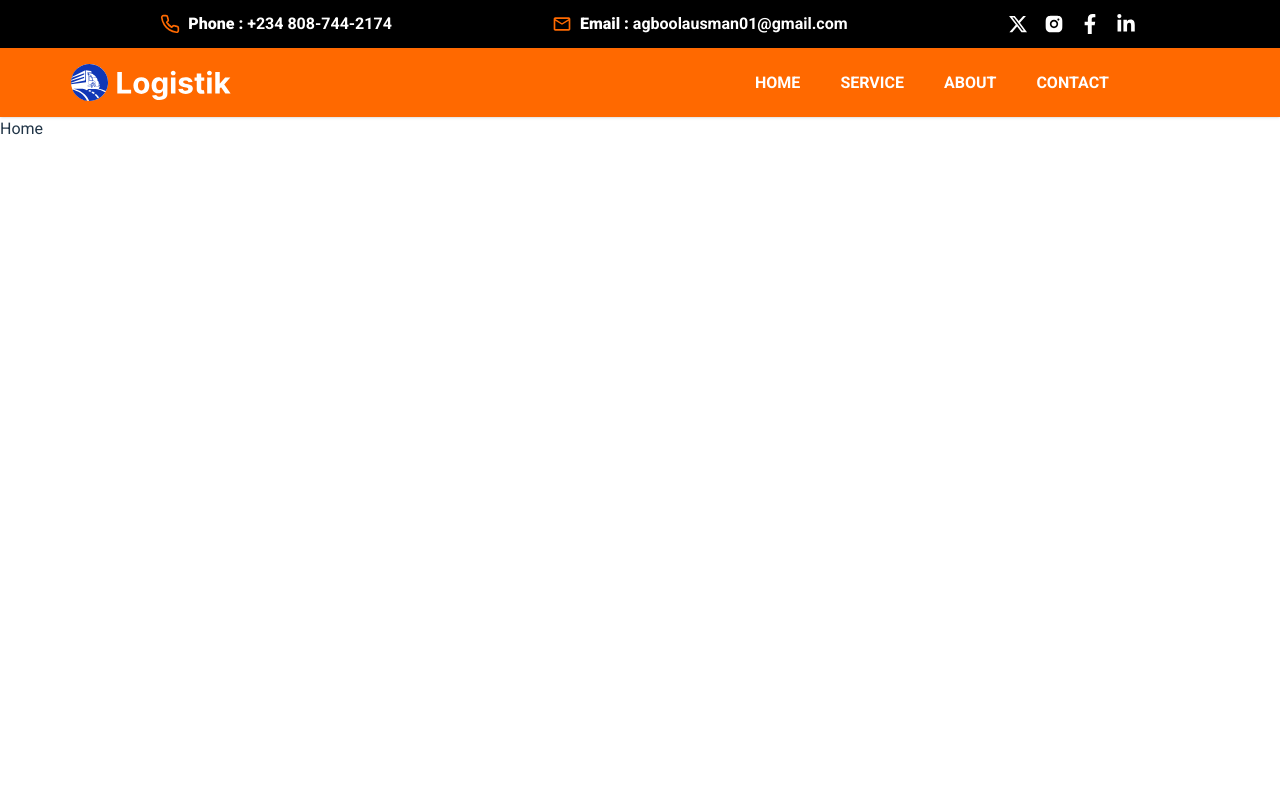
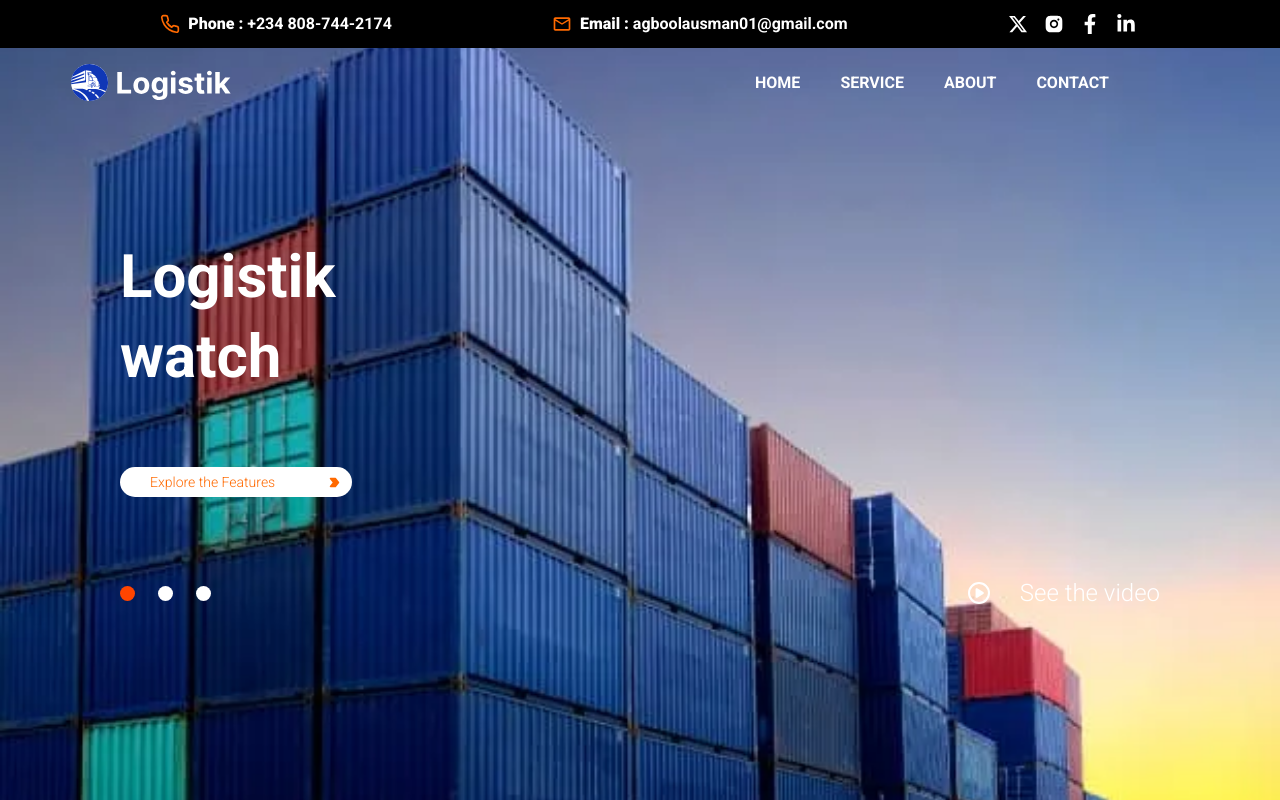
Before and after one commit to ola156/Logistik, a React (Vite) app: page / in a window 1280 px wide. Built offline with nearby package versions, Linux system fonts and the light colour scheme.

Commit message:
finished hero section

```diff
--- /dev/null
+++ b/src/components/Hero.jsx
@@ -0,0 +1,24 @@
+import React, { useState } from "react";
+
+import hero1 from "../assets/pexels-muhammedtarikkahraman-16706765.jpg";
+import hero2 from "../assets/pexels-sergeich-03-3559004-9280464 (1).jpg";
+import hero3 from "../assets/project_1_3.jpg.webp";
+import video1 from "../assets/video1.mp4";
+
+const Hero = ({ playStatus, heroCount }) => {
+  if (playStatus) {
+    return (
+      <video className="background fade-in" autoPlay loop muted>
+        <source src={video1} type="video/mp4" />
+      </video>
+    );
+  } else if (heroCount === 0) {
+    return <img src={hero3} alt="" className="background fade-in" />;
+  } else if (heroCount === 1) {
+    return <img src={hero2} alt="" className="background fade-in" />;
+  } else if (heroCount === 2) {
+    return <img src={hero1} alt="" className="background fade-in" />;
+  }
+};
+
+export default Hero;
--- /dev/null
+++ b/src/components/HeroContent.jsx
@@ -0,0 +1,58 @@
+import React from "react";
+import { TbArrowBadgeRightFilled } from "react-icons/tb";
+import { FaRegCirclePause } from "react-icons/fa6";
+import { FaRegCirclePlay } from "react-icons/fa6";
+const HeroContent = ({
+  setPlayStatus,
+  heroCount,
+  playStatus,
+  setHeroCount,
+}) => {
+  const heroData = [
+    { text1: "Logistik", text2: "watch" },
+    { text1: "Logistik", text2: "watch" },
+    { text1: "Logistik", text2: "watch" },
+  ];
+  return (
+    <div className="hero">
+      <div className="text-white text-6xl  hero-text">
+        <p>{heroData[heroCount].text1}</p>
+        <p>{heroData[heroCount].text2}</p>
+      </div>
+      <div className="flex  items-center gap-[50px] hero-explore">
+        <p className="text-orange-500 text-sm font-light">
+          Explore the Features
+        </p>
+        <TbArrowBadgeRightFilled className="text-orange-500" size={19} />
+      </div>
+      <div className="mt-[80px] flex justify-between ">
+        <ul className="flex items-center gap-[23px] hero-dot">
+          <li
+            onClick={() => setHeroCount(0)}
+            className={heroCount === 0 ? "hero-dot orange" : "hero-dot"}
+          ></li>
+          <li
+            onClick={() => setHeroCount(1)}
+            className={heroCount === 1 ? "hero-dot orange" : "hero-dot"}
+          ></li>
+          <li
+            onClick={() => setHeroCount(2)}
+            className={heroCount === 2 ? "hero-dot orange" : "hero-dot"}
+          ></li>
+        </ul>
+        <div className="flex items-center gap-[30px] text-2xl text-white font-light ">
+          <span onClick={() => setPlayStatus(!playStatus)}>
+            {playStatus ? (
+              <FaRegCirclePause size={22} />
+            ) : (
+              <FaRegCirclePlay size={22} />
+            )}
+          </span>
+          <p>See the video</p>
+        </div>
+      </div>
+    </div>
+  );
+};
+
+export default HeroContent;
--- a/src/components/Nav.jsx
+++ b/src/components/Nav.jsx
@@ -13,7 +13,7 @@ import { NavLink } from "react-router";
 const Nav = () => {
   const [isNavOpen, setIsNavOpen] = useState(false);
   return (
-    <>
+    <div className=" ">
       <div className="py-3 bg-black md:flex items-center justify-evenly hidden">
         <div className="text-white flex items-center ml-4 ">
           <FiPhone className="mx-2 text-orange-500" size={20} />
@@ -36,7 +36,7 @@ const Nav = () => {
           <FaLinkedinIn className="mx-2  hover:text-orange-500" size={20} />
         </div>
       </div>
-      <header className="w-full bg-orange-500 px-2 py-4 shadow">
+      <header className="  px-2 py-4  ">
         <nav className="max-w-[90%] mx-auto ">
           <div className="flex justify-between items-center">
             <div className="">
@@ -50,25 +50,25 @@ const Nav = () => {
               />
             </div>
             <ul className="md:flex justify-between gap-10 lg:mr-25 hidden transition-colors text-white font-bold uppercase">
-              <li className="hover:text-black underline-offset-3 hover:underline">
+              <li className="hover:text-orange-500 underline-offset-3 hover:underline">
                 Home
               </li>
-              <li className="hover:text-black underline-offset-3 hover:underline">
+              <li className="hover:text-orange-500 underline-offset-3 hover:underline">
                 Service
               </li>
-              <li className="hover:text-black underline-offset-3 hover:underline">
+              <li className="hover:text-orange-500 underline-offset-3 hover:underline">
                 About
               </li>
-              <li className="hover:text-black underline-offset-3 hover:underline">
+              <li className="hover:text-orange-500 underline-offset-3 hover:underline">
                 Contact
               </li>
             </ul>
           </div>
         </nav>
         {isNavOpen && (
-          <div className="fixed border-2 border-left border-l-orange-500 border-r-0 border-t-0 border-b-0 h-full w-[55%]  top-0 right-0 md:hidden block">
+          <div className="fixed border-1 bg-white border-left border-l-black border-r-0 border-t-0 border-b-0 h-full w-[60%]  top-0 right-0 md:hidden block">
             <div>
-              <div className=" bg-black mb-5 px-3 py-5  flex justify-between items-center">
+              <div className=" bg-blue-700 mb-5 px-3 py-5  flex justify-between items-center">
                 <img src={logo} alt="" className="w-30" />
                 <IoMdCloseCircleOutline
                   className="text-white hover:text-orange-500"
@@ -77,25 +77,56 @@ const Nav = () => {
                 />
               </div>
 
-              <ul className="flex flex-col justify-between gap-4  px-6 py-3 transition-colors text-black font-bold uppercase">
+              <ul className="flex flex-col justify-between gap-4  px-6 py-3 transition-colors text-black font-semibold uppercase">
                 <NavLink to="/">
-                  <li className="text-black ">Home</li>
+                  <li className="text-black  hover:text-orange-500   ">Home</li>
                 </NavLink>
                 <NavLink to="/">
-                  <li className="text-black">Service</li>
+                  <li className="text-black  hover:text-orange-500">Service</li>
                 </NavLink>{" "}
                 <NavLink to="/">
-                  <li className="text-black">About</li>
+                  <li className="text-black  hover:text-orange-500">About</li>
                 </NavLink>{" "}
                 <NavLink to="/">
-                  <li className="text-black">Contact</li>
+                  <li className="text-black  hover:text-orange-500">Contact</li>
                 </NavLink>
               </ul>
+              <div className="flex flex-col gap-5 mt-5 text-sm  ">
+                <div className="text-black flex items-center ">
+                  <FiPhone className="mx-2 text-orange-500" size={20} />
+                  <h3 className="font-extrabold mr-1">Phone :</h3>
+                  <p className="font-semibold hover:text-orange-500">
+                    +234 808-744-2174
+                  </p>
+                </div>
+                <div className="text-black flex items-center ">
+                  <MdOutlineEmail className="mx-2 text-orange-500" size={20} />
+                  <h3 className="font-extrabold  mr-1">Email :</h3>
+                  <p className="font-semibold  hover:text-orange-500">
+                    agboolausman01@
+                  </p>
+                </div>
+              </div>
+              <div className="text-black absolute bottom-25 right-[30%]  flex items-center ">
+                <FaXTwitter className="mx-2  hover:text-orange-500" size={20} />
+                <RiInstagramFill
+                  className="mx-2  hover:text-orange-500"
+                  size={20}
+                />
+                <FaFacebookF
+                  className="mx-2  hover:text-orange-500 "
+                  size={20}
+                />
+                <FaLinkedinIn
+                  className="mx-2  hover:text-orange-500"
+                  size={20}
+                />
+              </div>
             </div>
           </div>
         )}
       </header>
-    </>
+    </div>
   );
 };
 
--- a/src/index.css
+++ b/src/index.css
@@ -52,6 +52,82 @@ button:focus-visible {
   outline: 4px auto -webkit-focus-ring-color;
 }
 
+.background {
+  height: 100%;
+  width: 100%;
+  float: left;
+  top: 0;
+  left: 0;
+  right: 0;
+  bottom: 0;
+  padding: none;
+  position: fixed;
+  object-fit: cover;
+  z-index: -1;
+}
+
+@keyframes fadeIn {
+  from {
+    opacity: 0;
+  }
+  to {
+    opacity: 1;
+  }
+}
+.fade-in {
+  animation: fadeIn 500ms ease-in-out;
+}
+.hero {
+  margin: 0px 120px;
+  margin-top: 120px;
+}
+
+.hero-text {
+  line-height: 80px;
+  font-weight: 600;
+}
+.hero-explore {
+  width: fit-content;
+  margin-top: 70px;
+  padding: 5px 8px;
+  padding-left: 30px;
+  border-radius: 60px;
+  background-color: white;
+  cursor: pointer;
+}
+
+.hero-dot li {
+  width: 15px;
+  height: 15px;
+  background-color: white;
+  border-radius: 7.5px;
+  cursor: pointer;
+}
+
+.hero-dot.orange {
+  background-color: orangered;
+}
+
+@media screen and (max-width: 550px) {
+  .hero {
+    margin: 0px 80px;
+    margin-top: 70px;
+  }
+
+  .hero-text {
+    line-height: 60px;
+  }
+  .hero-explore {
+    margin-top: 50px;
+    padding: 5px 8px;
+    padding-left: 20px;
+    margin-bottom: 100px;
+  }
+
+  .hero-dot {
+    flex-direction: column;
+  }
+}
 @media (prefers-color-scheme: light) {
   :root {
     color: #213547;
--- a/src/pages/Home.jsx
+++ b/src/pages/Home.jsx
@@ -1,11 +1,29 @@
-import React from "react";
+import React, { useEffect, useState } from "react";
 import Nav from "../components/Nav";
+import Hero from "../components/Hero";
+import HeroContent from "../components/HeroContent";
 
 const Home = () => {
+  const [playStatus, setPlayStatus] = useState(false);
+  const [heroCount, setHeroCount] = useState(2);
+
+  useEffect(() => {
+    setInterval(() => {
+      setHeroCount((count) => {
+        return count === 2 ? 0 : count + 1;
+      });
+    }, 3000);
+  }, []);
   return (
     <div>
+      <Hero playStatus={playStatus} heroCount={heroCount} />
       <Nav />
-      Home
+      <HeroContent
+        setPlayStatus={setPlayStatus}
+        playStatus={playStatus}
+        heroCount={heroCount}
+        setHeroCount={setHeroCount}
+      />
     </div>
   );
 };
```
Also changed, not shown: 1 other file (tests, documents, lock files or other folders).
